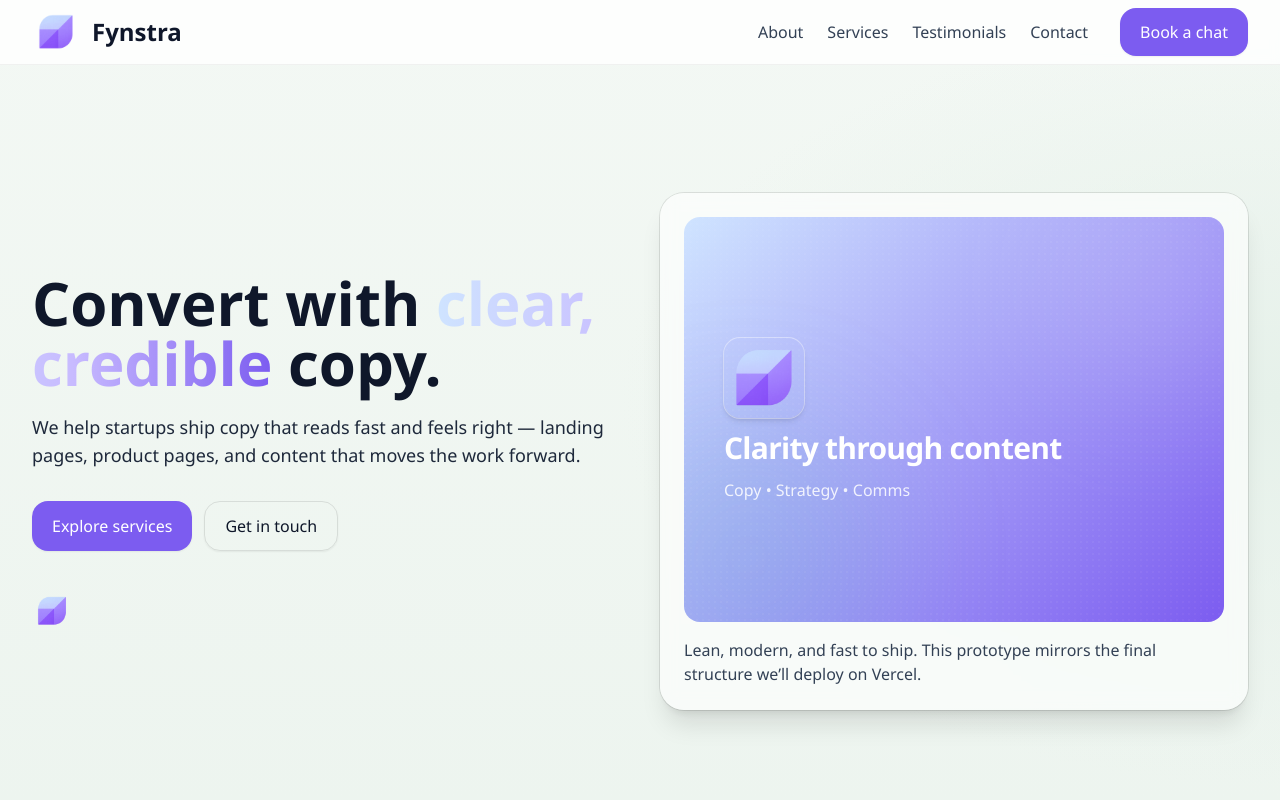
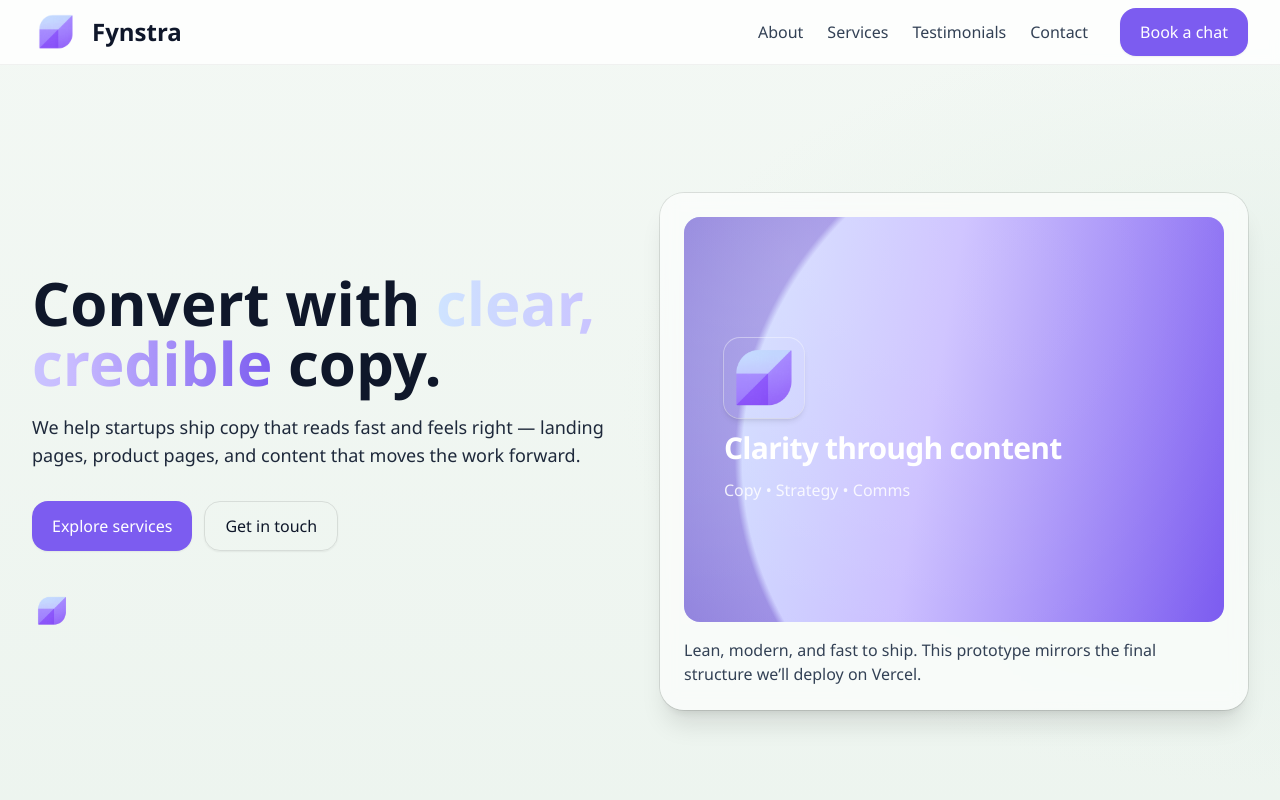
Before and after one commit to DavidGordonLang/fynstra-site, a React (Vite) app: page / in a window 1280 px wide. Shown: the top 800 px of the page. Built offline with nearby package versions, Linux system fonts and the light colour scheme.

Commit message:
Update App.tsx

```diff
--- a/src/App.tsx
+++ b/src/App.tsx
@@ -83,12 +83,12 @@ function CardGrid({
   openIndex,
   closingIndex,
   onToggle,
-  overlayPhase, // 'open' | 'closing' | 'idle'
+  overlayPhase,
   className = "",
   center = false,
   cols = { base: 1, md: 2, lg: 3 },
   headingStrong = true,
-  groupId, // "services" | "packages"
+  groupId,
 }: {
   items: CardItem[];
   openIndex: number | null;
@@ -110,7 +110,6 @@ function CardGrid({
 
     const dimOthers = overlayPhase === "open" && !isActiveForPanel;
 
-    // Ensure open anim doesn't pop in instantly
     const [entered, setEntered] = useState(false);
     useEffect(() => {
       if (isOpen) {
@@ -212,7 +211,7 @@ function AboutPrinciples() {
   const [open, setOpen] = useState(false);
   const toggleAll = () => setOpen((v) => !v);
 
-  const GRAD_MS = 520; // elegant, slightly slower than panel timing
+  const GRAD_MS = 520;
 
   const Card = ({ title, children }: { title: string; children: React.ReactNode }) => (
     <button
@@ -232,7 +231,6 @@ function AboutPrinciples() {
             "linear-gradient(to top right, var(--fynstra-purple) 0%, var(--fynstra-lavender) 55%, var(--fynstra-blue) 100%)",
         }}
       />
-      {/* Hover / focus / open states */}
       <style>{`
         .about-card .gradient-reveal { opacity: 0; transition: opacity ${GRAD_MS}ms ${EASE}; }
         .about-card:hover .gradient-reveal,
@@ -297,7 +295,7 @@ export default function App({
   const [closingService, setClosingService] = useState<number | null>(null);
   const [closingPackage, setClosingPackage] = useState<number | null>(null);
 
-  // Overlay phase: drives opacity, blur, and sibling dim timing
+  // Overlay phase
   const [overlayPhase, setOverlayPhase] = useState<"open" | "closing" | "idle">("idle");
   const overlayMounted = overlayPhase !== "idle";
 
@@ -322,7 +320,6 @@ export default function App({
     return () => window.removeEventListener("scroll", onScroll);
   }, []);
 
-  // --- Auto scroll helper (keeps the opened card comfortably in view)
   const scrollCardIntoView = (group: "services" | "packages", index: number) => {
     requestAnimationFrame(() => {
       const el = document.getElementById(`card-header-${group}-${index}`);
@@ -583,6 +580,23 @@ export default function App({
             radial-gradient(1200px 700px at 100% 10%, #E6F1EA 0%, transparent 55%),
             linear-gradient(180deg, #F3F8F4 0%, #E7F1EA 40%, #F7FBF8 100%);
         }
+
+        /* NEW: Hero card background that mirrors the uploaded banner */
+        .hero-card-bg {
+          position: absolute; inset: 0;
+          /* Base sweep: light blue → lavender → purple */
+          background:
+            /* right-side "leaf" shape (darker purple) */
+            radial-gradient(140% 160% at 92% 60%, rgba(62, 38, 152, 0) 58%, rgba(94, 61, 196, 0.48) 59%, rgba(94, 61, 196, 0.75) 84%, rgba(94, 61, 196, 0.85) 100%),
+            linear-gradient(100deg, var(--fynstra-blue) 0%, var(--fynstra-lavender) 46%, var(--fynstra-purple) 100%);
+        }
+        /* Gentle polish to match the soft look of the image */
+        .hero-card-bg::after{
+          content:"";
+          position:absolute; inset:0;
+          background: radial-gradient(900px 900px at 20% 10%, rgba(255,255,255,.22) 0%, rgba(255,255,255,0) 60%);
+          pointer-events:none;
+        }
       `}</style>
 
       {/* HEADER */}
@@ -591,7 +605,7 @@ export default function App({
       {/* HERO */}
       <Hero logoSrc={logoSrc} fallbackLogo={fallbackLogo} bannerLeft={bannerLeft} bannerRight={bannerRight} />
 
-      {/* ABOUT — original airy layout, expandable cards on the right */}
+      {/* ABOUT */}
       <section id="about" className="py-16 sm:py-20 lg:py-24">
         <div className="mx-auto max-w-6xl px-4 sm:px-6 lg:px-8">
           <div className="grid lg:grid-cols-12 gap-6 sm:gap-10 items-start">
@@ -624,7 +638,7 @@ export default function App({
         </div>
       </section>
 
-      {/* SERVICES + PACKAGES (airy on desktop) */}
+      {/* SERVICES + PACKAGES */}
       <section id="services" className="py-16 sm:py-20 lg:py-24 relative">
         {/* Overlay */}
         {overlayMounted && (
@@ -663,7 +677,7 @@ export default function App({
             />
           </div>
 
-          {/* Packages — airy grid on desktop */}
+          {/* Packages */}
           <div className="mt-10 sm:mt-12">
             <CardGrid
               items={packages}
@@ -831,16 +845,13 @@ function Hero({
           </div>
 
           <div className="reveal" data-reveal>
+            {/* Card container unchanged; only the background inside is replaced */}
             <div className="relative rounded-3xl ring-1 ring-black/10 bg-white/60 backdrop-blur p-4 sm:p-6 shadow-xl">
               <div className="relative aspect-[4/3] rounded-2xl overflow-hidden">
-                <div
-                  className="absolute inset-0"
-                  style={{
-                    background: "linear-gradient(135deg, var(--fynstra-blue), var(--fynstra-purple))",
-                  }}
-                />
-                <div className="absolute -top-16 -right-16 h-56 w-56 sm:h-64 sm:w-64 rounded-full bg-white/30 blur-3xl opacity-40" />
-                <div className="absolute -bottom-20 -left-20 h-64 w-64 sm:h-72 sm:w-72 rounded-full bg-[rgba(79,180,198,0.35)] blur-3xl opacity-50" />
+                {/* NEW background that matches the uploaded banner */}
+                <div className="hero-card-bg" />
+
+                {/* Foreground content unchanged */}
                 <div className="relative z-10 h-full w-full flex flex-col items-start justify-center text-white px-6 sm:px-10">
                   <img
                     src={logoSrc}
@@ -851,13 +862,6 @@ function Hero({
                   <div className="mt-3 text-xl sm:text-3xl font-semibold tracking-tight">Clarity through content</div>
                   <div className="mt-2 sm:mt-3 text-sm sm:text-base text-white/85 font-light">Copy • Strategy • Comms</div>
                 </div>
-                <div
-                  className="pointer-events-none absolute inset-0 opacity-[0.06] mix-blend-overlay"
-                  style={{
-                    backgroundImage: "radial-gradient(circle at 1px 1px, rgba(255,255,255,.8) 1px, transparent 1px)",
-                    backgroundSize: "6px 6px",
-                  }}
-                />
               </div>
               <div className="mt-3 sm:mt-4 text-slate-700 text-sm sm:text-base">
                 Lean, modern, and fast to ship. This prototype mirrors the final structure we’ll deploy on Vercel.
@@ -985,7 +989,7 @@ function Footer({ logoSrc, fallbackLogo }: { logoSrc: string; fallbackLogo: stri
             alt="Fynstra"
             className="h-6 w-6 sm:h-7 sm:w-7 rounded-xl object-contain"
           />
-          <span className="text-slate-700 text-sm sm:text-base">© {new Date().getFullYear()} Fynstra Ltd</span>
+        <span className="text-slate-700 text-sm sm:text-base">© {new Date().getFullYear()} Fynstra Ltd</span>
         </div>
         <div className="text-slate-500 text-xs sm:text-sm">Built with React + Tailwind. Deployed on Vercel.</div>
       </div>
```
